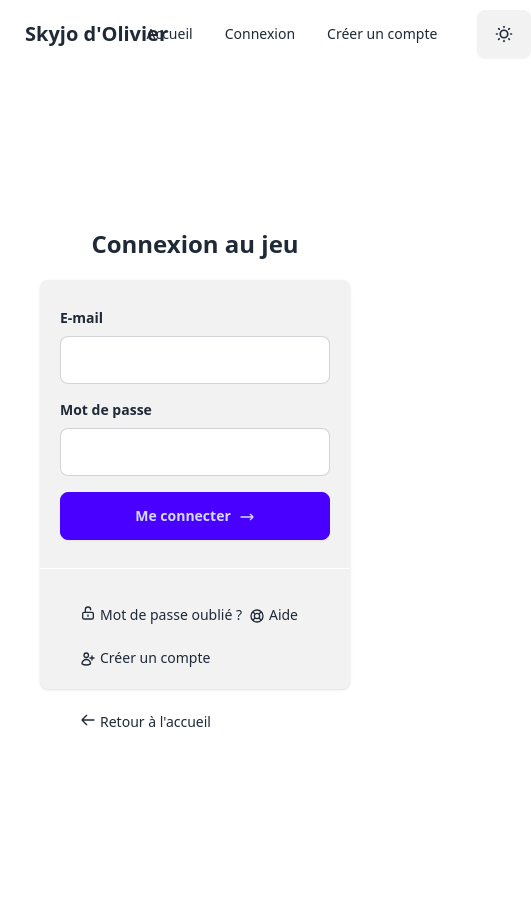
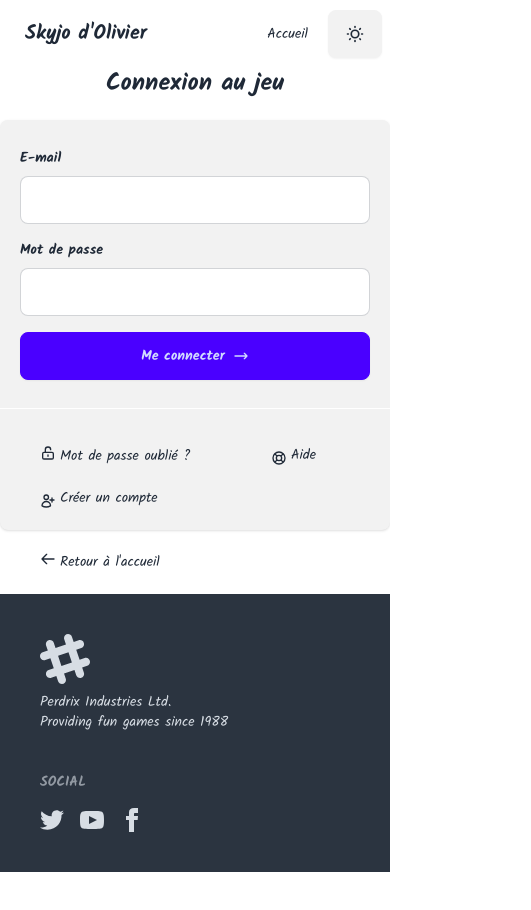
Before and after one commit to operdrix/skyjo-react, a React (Vite) app: page /auth/login in a window 390 px wide. Shown: the whole page, 531 px wide, since content can reach past the window. After the commit the page ends 872 px from the top, so only its background shows below. Built offline with nearby package versions, Linux system fonts and the light colour scheme.

Commit message:
Ajustement du responsive

```diff
--- a/src/components/nav/Header.tsx
+++ b/src/components/nav/Header.tsx
@@ -1,4 +1,4 @@
-import { Link, NavLink, useNavigate } from "react-router-dom";
+import { Link, useNavigate } from "react-router-dom";
 import { useUser } from "../../hooks/User";
 import ToggleTheme from "./ToggleTheme";
 
@@ -13,19 +13,62 @@ const Header = () => {
   }
 
   return (
+    // <header className="navbar bg-base-100">
+    //   <div className="flex-1">
+    //     <Link to={"/"} className="btn btn-ghost text-xl">Skyjo d'Olivier</Link>
+    //   </div>
+    //   <nav className="flex-none">
+    //     <ul className="menu menu-horizontal px-1">
+    //       <li><NavLink to={'/'}>Accueil</NavLink></li>
+    //       {loading ? (
+    //         <li><span className="loading loading-ring loading-md"></span></li>
+    //       ) : (
+    //         isAuthentified ? (
+    //           <>
+    //             <li className="flex justify-center items-center mx-3">Bonjour {userName}</li>
+    //             <li><button onClick={handleLogout}>Déconnexion</button></li>
+    //           </>
+    //         ) : (
+    //           <>
+    //             <li><Link to={'/auth/login'}>Connexion</Link></li>
+    //             <li><Link to={'/auth/register'}>Créer un compte</Link></li>
+    //           </>
+    //         )
+    //       )}
+    //     </ul>
+    //     <ToggleTheme />
+    //   </nav>
+    // </header>
     <header className="navbar bg-base-100">
-      <div className="flex-1">
-        <Link to={"/"} className="btn btn-ghost text-xl">Skyjo d'Olivier</Link>
-      </div>
-      <nav className="flex-none">
-        <ul className="menu menu-horizontal px-1">
-          <li><NavLink to={'/'}>Accueil</NavLink></li>
-          {loading ? (
-            <li><span className="loading loading-ring loading-md"></span></li>
-          ) : (
-            isAuthentified ? (
+      <div className="navbar-start">
+        <nav className="dropdown">
+          <div tabIndex={0} role="button" className="btn btn-ghost lg:hidden">
+            <svg
+              xmlns="http://www.w3.org/2000/svg"
+              className="h-5 w-5"
+              fill="none"
+              viewBox="0 0 24 24"
+              stroke="currentColor">
+              <path
+                strokeLinecap="round"
+                strokeLinejoin="round"
+                strokeWidth="2"
+                d="M4 6h16M4 12h8m-8 6h16" />
+            </svg>
+          </div>
+          <ul
+            tabIndex={0}
+            className="menu menu-sm dropdown-content bg-base-100 rounded-box z-[1] mt-3 w-52 p-2 shadow">
+            <li><Link to={'/'}>Accueil</Link></li>
+            <li>
+              <Link to={'/create'}>Jouer</Link>
+              <ul className="p-2">
+                <li><Link to={'/create'}>Créer partie</Link></li>
+                <li><Link to={'/public-rooms'}>Rejoindre partie</Link></li>
+              </ul>
+            </li>
+            {isAuthentified ? (
               <>
-                <li className="flex justify-center items-center mx-3">Bonjour {userName}</li>
                 <li><button onClick={handleLogout}>Déconnexion</button></li>
               </>
             ) : (
@@ -33,14 +76,46 @@ const Header = () => {
                 <li><Link to={'/auth/login'}>Connexion</Link></li>
                 <li><Link to={'/auth/register'}>Créer un compte</Link></li>
               </>
-            )
-          )}
+            )}
+            <li><ToggleTheme /></li>
+          </ul>
+        </nav>
+        <Link to={"/"} className="btn btn-ghost text-xl">Skyjo d'Olivier</Link>
+      </div>
+      <div className="navbar-center hidden lg:flex">
+        <ul className="menu menu-horizontal px-1">
+          <li><Link to={'/'}>Accueil</Link></li>
+          <li>
+            <details>
+              <summary>Jouer</summary>
+              <ul className="p-2 w-52">
+                <li><Link to={'/create'}>Créer une partie</Link></li>
+                <li><Link to={'/public-rooms'}>Rejoindre une partie</Link></li>
+              </ul>
+            </details>
+          </li>
         </ul>
-        {/* <button className="btn ml-4" onClick={toggleTheme}>
-          {theme === 'light' ? '🌞' : '🌙'}
-        </button> */}
-        <ToggleTheme />
-      </nav>
+      </div>
+      <div className="navbar-end gap-2">
+        {loading ? (
+          <span className="loading loading-ring loading-md"></span>
+        ) : (
+          isAuthentified ? (
+            <>
+              <div className="flex justify-center items-center mx-3">Bonjour {userName}</div>
+              <button className="btn hidden lg:block" onClick={handleLogout}>Déconnexion</button>
+            </>
+          ) : (
+            <>
+              <Link to={'/auth/login'} className="btn">Connexion</Link>
+              <Link to={'/auth/register'} className="btn hidden lg:flex">Créer un compte</Link>
+            </>
+          )
+        )}
+        <div className="hidden lg:flex">
+          <ToggleTheme />
+        </div>
+      </div>
     </header>
   )
 }
--- a/src/components/nav/ToggleTheme.tsx
+++ b/src/components/nav/ToggleTheme.tsx
@@ -1,6 +1,6 @@
 import { useEffect, useState } from "react";
 
-const ToggleTheme = () => {
+const ToggleTheme = ({ className }: { className?: string }) => {
   const [theme, setTheme] = useState(localStorage.getItem('theme') || 'light');
   const toggleTheme = () => {
     const newTheme = theme === 'light' ? 'dark' : 'light';
@@ -14,7 +14,7 @@ const ToggleTheme = () => {
   }, [theme]);
 
   return (
-    <label className="swap swap-rotate btn ml-5">
+    <label className={`swap swap-rotate btn ${className}`}>
       {/* this hidden checkbox controls the state */}
       <input type="checkbox" onChange={toggleTheme} checked={theme === 'light'} />
 
--- a/src/index.css
+++ b/src/index.css
@@ -45,7 +45,7 @@
 }
 
 .play-card {
-  @apply border-2 border-black text-black bg-white rounded flex justify-center items-center select-none h-12 w-8 md:h-16 md:w-12 text-2xl;
+  @apply border-2 border-black text-black bg-white rounded flex justify-center items-center select-none h-8 w-6 sm:h-12 sm:w-8 md:h-16 md:w-12 text-xl sm:text-2xl;
 }
 
 .play-card-discard {
--- a/src/pages/auth/AuthLayout.tsx
+++ b/src/pages/auth/AuthLayout.tsx
@@ -1,14 +1,14 @@
 import { Outlet } from "react-router-dom";
-import Header from "../../components/nav/Header";
+import AuthHeader from "../../components/nav/AuthHeader";
+import Footer from "../../components/nav/Footer";
 
 export default function Layout() {
   return (
     <>
-      <Header />
-      <div className="min-h-screen flex flex-col justify-center">
-        <div className="p-10 xs:p-0 mx-auto md:w-full md:max-w-xl">
-          <Outlet />
-        </div>
+      <div className="flex flex-col min-h-screen font-kalam">
+        <AuthHeader />
+        <Outlet />
+        <Footer />
       </div>
     </>
   );
--- a/src/pages/auth/Login.tsx
+++ b/src/pages/auth/Login.tsx
@@ -80,6 +80,7 @@ function Login() {
 
   return (
     <>
+      <div className="flex-1 flex flex-col items-center justify-center">
         <Modal id="message_modal" title={message?.title || "Succès"} message={message?.message || ''} type={message?.type || 'success'} />
         <Modal id="error_modal" title="Oups ! Il semblerait qu'il y ait un problème" message={errorMessage} type="error" />
 
@@ -155,6 +156,7 @@ function Login() {
             </div>
           </div>
         </div>
+      </div>
     </>
   );
 }
--- a/src/pages/auth/Register.tsx
+++ b/src/pages/auth/Register.tsx
@@ -78,6 +78,7 @@ function Register() {
   };
   return (
     <>
+      <div className="flex-1 flex flex-col items-center justify-center">
         <Modal id="error_modal" title="Oups ! Il semblerait qu'il y ait un problème" message={errorMessage} type="error" />
 
         <Formik
@@ -145,6 +146,7 @@ function Register() {
             </div>
           </div>
         </div>
+      </div>
     </>
   );
 }
--- a/src/pages/game/Game.tsx
+++ b/src/pages/game/Game.tsx
@@ -239,12 +239,17 @@ const Game = () => {
       {/* <pre>
         {JSON.stringify(game, null, 2)}
       </pre> */}
-      <section className="md:container md:mx-auto w-full grow grid grid-cols-3 gap-4">
+      <section className={`
+        md:container md:mx-auto w-full grow grid gap-4 p-4
+        ${game.players.length === 2 ? 'grid-cols-1' : game.players.length === 3 ? 'grid-cols-2' : 'grid-cols-3'}
+        `}>
         {/* Ligne 1 : joueur d'en face */}
 
-        <div></div>
-        <PlayerSet playerId={playerIdTop} />
-        <div></div>
+        <div className={game.players.length === 2 ? 'hidden' : ''}></div>
+        <div className={game.players.length === 3 ? 'col-span-2' : ''}>
+          <PlayerSet playerId={playerIdTop} />
+        </div>
+        <div className={game.players.length <= 3 ? 'hidden' : ''}></div>
 
         {/* Ligne 2 */}
 
@@ -253,8 +258,8 @@ const Game = () => {
 
         {/* Zone de pioche et défausse */}
         <div className="flex flex-col items-center justify-center gap-4">
-          <p className="text-xl text-center h-16">{playerMessage()}</p>
-          <div className="flex justify-center items-center gap-9">
+          <p className="text-sm md:text-xl lg:text-2xl text-center h-16">{playerMessage()}</p>
+          <div className="flex justify-center items-center gap-3 md:gap-9">
             {/* Défausse */}
             <GameCard
               disabled={!isDiscardSelectable()}
@@ -277,9 +282,11 @@ const Game = () => {
 
         {/* Ligne 3 : jour actuel */}
 
-        <div></div>
-        <PlayerSet playerId={userId} isCurrentPlayerSet />
-        <div></div>
+        <div className={game.players.length === 2 ? 'hidden' : ''}></div>
+        <div className={game.players.length === 3 ? 'col-span-2' : ''}>
+          <PlayerSet playerId={userId} isCurrentPlayerSet />
+        </div>
+        <div className={game.players.length <= 3 ? 'hidden' : ''}></div>
 
       </section>
     </>
```
Also changed, not shown: src/pages/game/Create.tsx (+12 -8 lines). Lines whose indentation alone changed are shown as unchanged.
